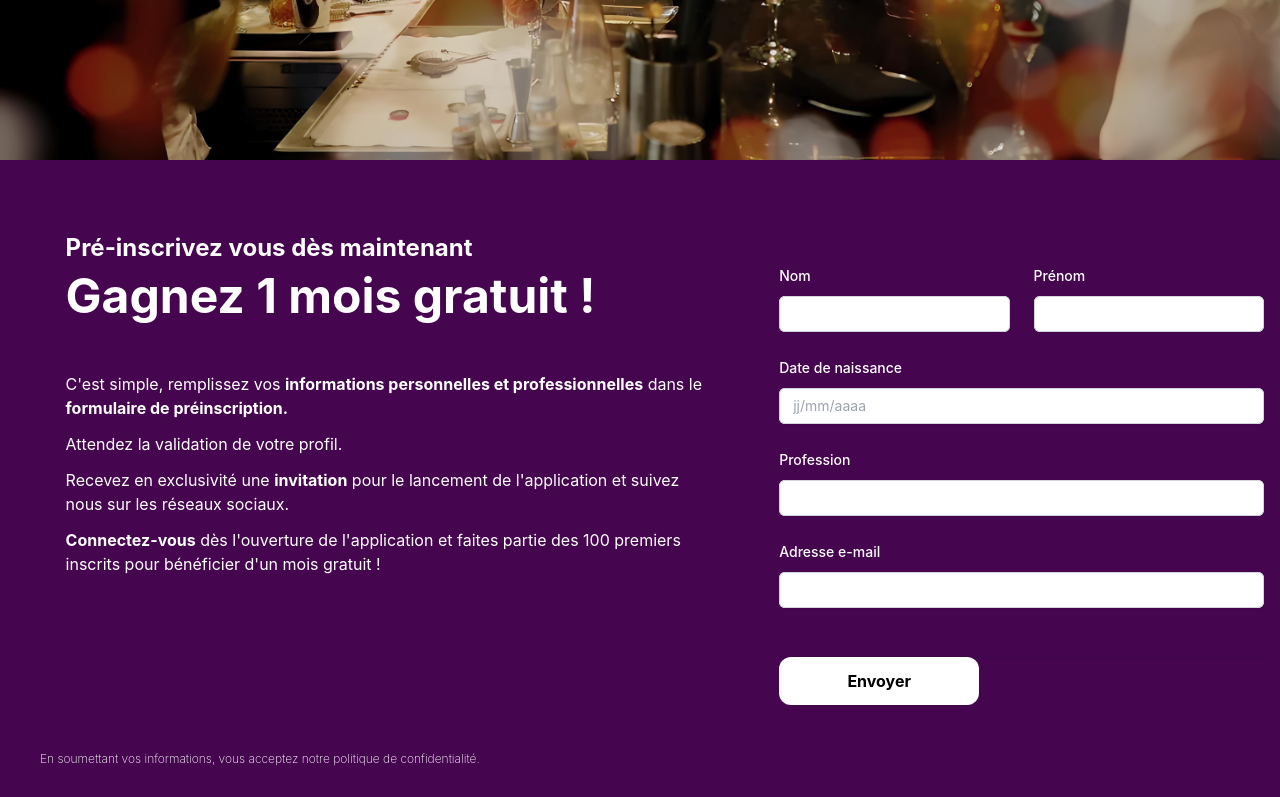
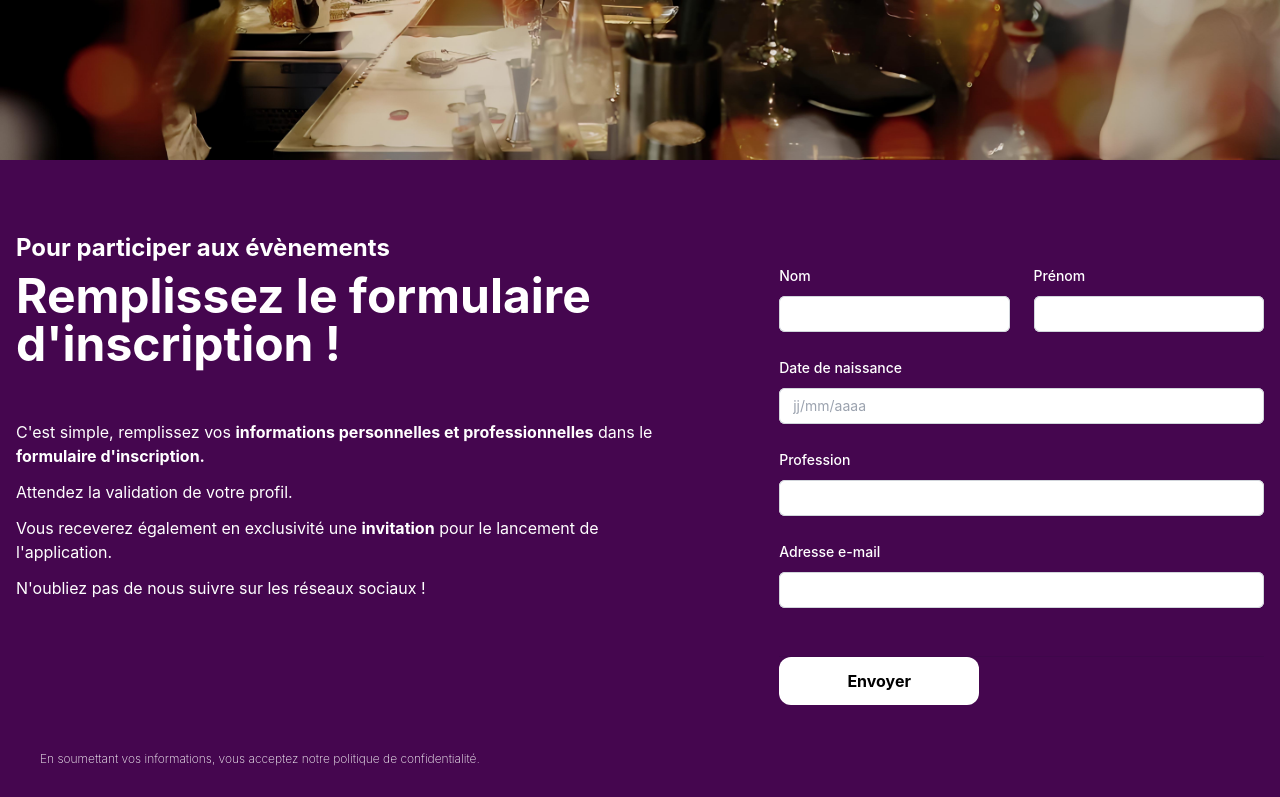
Before and after one commit to seniorproject123/viteu, a React (Vite) app: page /#preinscription in a window 1280 px wide. Shown: the part 640-1437 px from the top of the page. Built offline with nearby package versions, Linux system fonts and the light colour scheme.

Commit message:
formulaire inscription

```diff
--- a/src/components/home/Preinscription.jsx
+++ b/src/components/home/Preinscription.jsx
@@ -105,16 +105,17 @@ const Preinscription = () => {
       <div className="mx-auto grid max-w-screen-xl lg:grid-cols-5 gap-6">
         <div className="mx-auto my-4 lg:col-span-3 ">
           <h1 className="py-2 text-3xl font-bold sm:text-xl md:text-2xl">
-          Pré-inscrivez vous dès maintenant
+          Pour participer aux évènements
           </h1>
           <p className="font-bold text-5xl sm:text-4xl md:text-5xl pb-3.5">
-          Gagnez 1 mois gratuit !
+          Remplissez le formulaire d'inscription !
           </p>
           <div className="mt-6 max-w-screen-sm space-y-3 pt-3.5">
-            <p>C'est simple, remplissez vos <b>informations personnelles et professionnelles</b> dans le <b>formulaire de préinscription.</b></p>
+            <p>C'est simple, remplissez vos <b>informations personnelles et professionnelles</b> dans le <b>formulaire d'inscription.</b></p>
             <p>Attendez la validation de votre profil.</p>
-            <p>Recevez en exclusivité une <b>invitation</b> pour le lancement de l'application et suivez nous sur les réseaux sociaux.</p>
-            <p><b>Connectez-vous</b> dès l'ouverture de l'application et faites partie des 100 premiers inscrits pour bénéficier d'un mois gratuit ! </p>
+            <p>Vous receverez également en exclusivité une <b>invitation</b> pour le lancement de l'application.</p>
+            <p>N'oubliez pas de nous suivre sur les réseaux sociaux ! </p>
+            {/* <p><b>Connectez-vous</b> dès l'ouverture de l'application et faites partie des 100 premiers inscrits pour bénéficier d'un mois gratuit ! </p> */}
           </div>
         </div>
         <div className="mx-auto my-4 lg:col-span-2">
```
